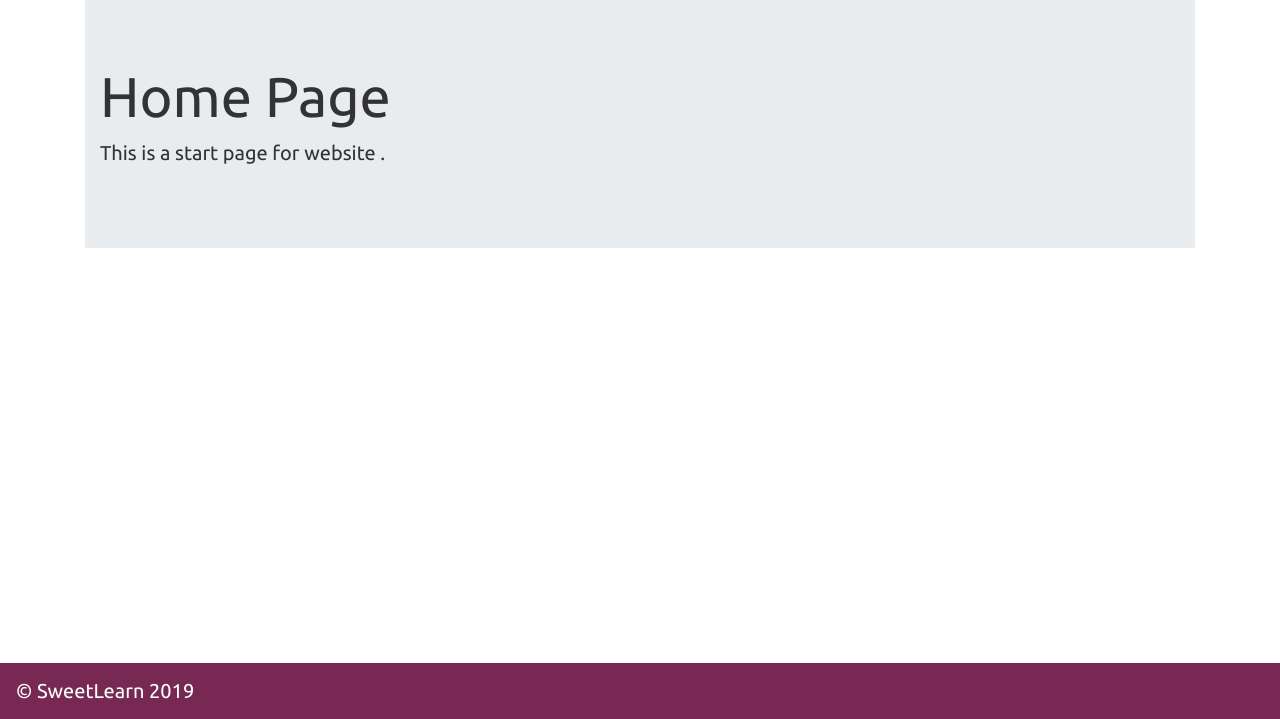
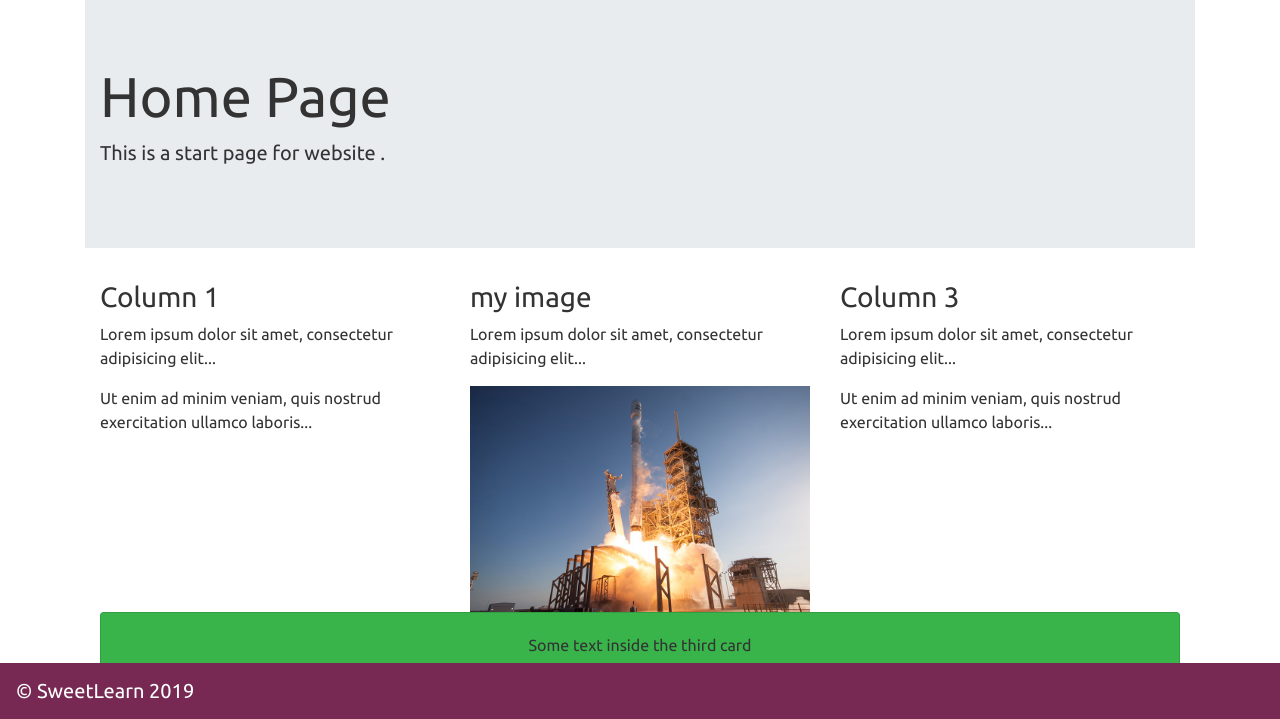
Before and after one commit to sweetlearn/home, a Django app: page / in a window 1280 px wide. Shown: the part 81-800 px from the top of the page. Run offline with Django 3.2, Linux system fonts and the light colour scheme; some libraries are stand-ins or nearby versions.

```diff
--- a/djangox_project/templates/pages/home.html
+++ b/djangox_project/templates/pages/home.html
@@ -11,6 +11,31 @@
       <p class="lead">This is a start page for website .</p>
     </div>
   </div>
-
+  <div class="container">
+    <div class="row">
+      <div class="col-sm-4">
+        <h3>Column 1</h3>
+        <p>Lorem ipsum dolor sit amet, consectetur adipisicing elit...</p>
+        <p>Ut enim ad minim veniam, quis nostrud exercitation ullamco laboris...</p>
+      </div>
+      <div class="col-sm-4">
+        <h3>my image</h3>
+        <p>Lorem ipsum dolor sit amet, consectetur adipisicing elit...</p>
+        <img src="{% static 'images/falconx.png' %}" class="img-fluid" alt="FalconX launch"/>
+      </div>
+      <div class="col-sm-4">
+        <h3>Column 3</h3>
+        <p>Lorem ipsum dolor sit amet, consectetur adipisicing elit...</p>
+        <p>Ut enim ad minim veniam, quis nostrud exercitation ullamco laboris...</p>
+      </div>
+    </div>
+  </div>
+  <div class="container">
+  <div class="card bg-success">
+    <div class="card-body text-center">
+      <p class="card-text">Some text inside the third card</p>
+    </div>
+  </div>
+</div>
 
 {% endblock content %}
```
Also changed, not shown: djangox_project/users/admin.py (+13 -0 lines).
